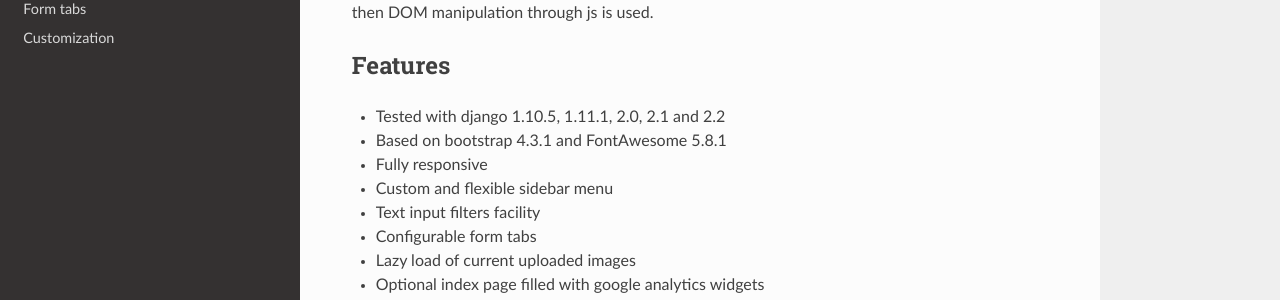
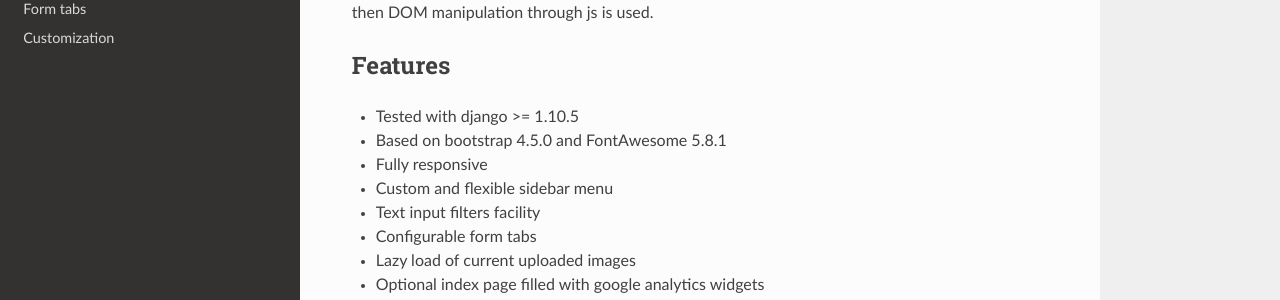
Before and after one commit to otto-torino/django-baton, a Sphinx documentation site: the page built from docs/index.rst, in a window 1280 px wide and 900 px high. Shown: the part 255-555 px from the top of the window. Built offline with Sphinx 7.4.7 and the Read the Docs theme 2.0.0, drawn with Linux system fonts in a browser that asks for light colours.

Commit message:
updates docs

```diff
--- a/docs/index.rst
+++ b/docs/index.rst
@@ -14,8 +14,8 @@ Everything is done with css (sass and bootstrap mixins), and when the markup nee
 Features
 --------
 
-- Tested with django 1.10.5, 1.11.1, 2.0, 2.1 and 2.2
-- Based on bootstrap 4.3.1 and FontAwesome 5.8.1
+- Tested with django >= 1.10.5
+- Based on bootstrap 4.5.0 and FontAwesome 5.8.1
 - Fully responsive
 - Custom and flexible sidebar menu
 - Text input filters facility
```
Also changed, not shown: README.md (+2 -2 lines).
